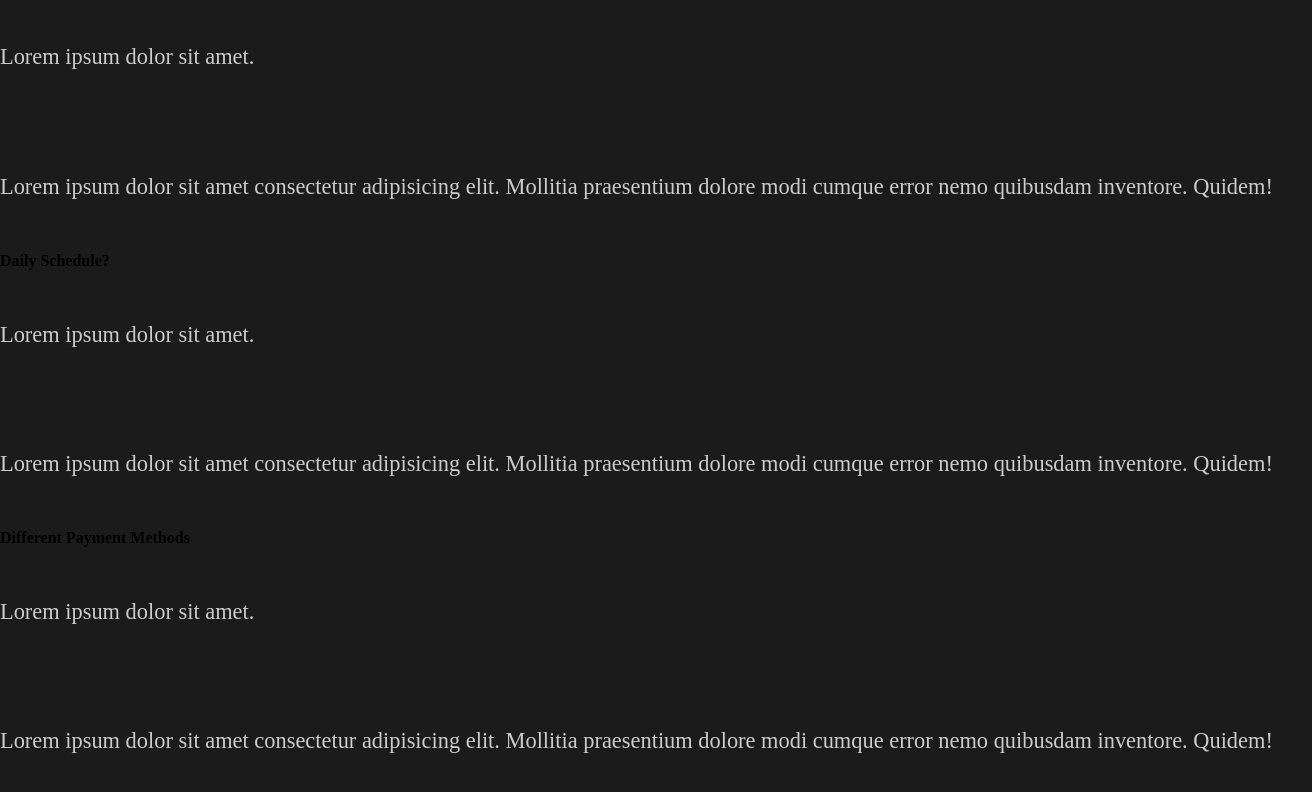
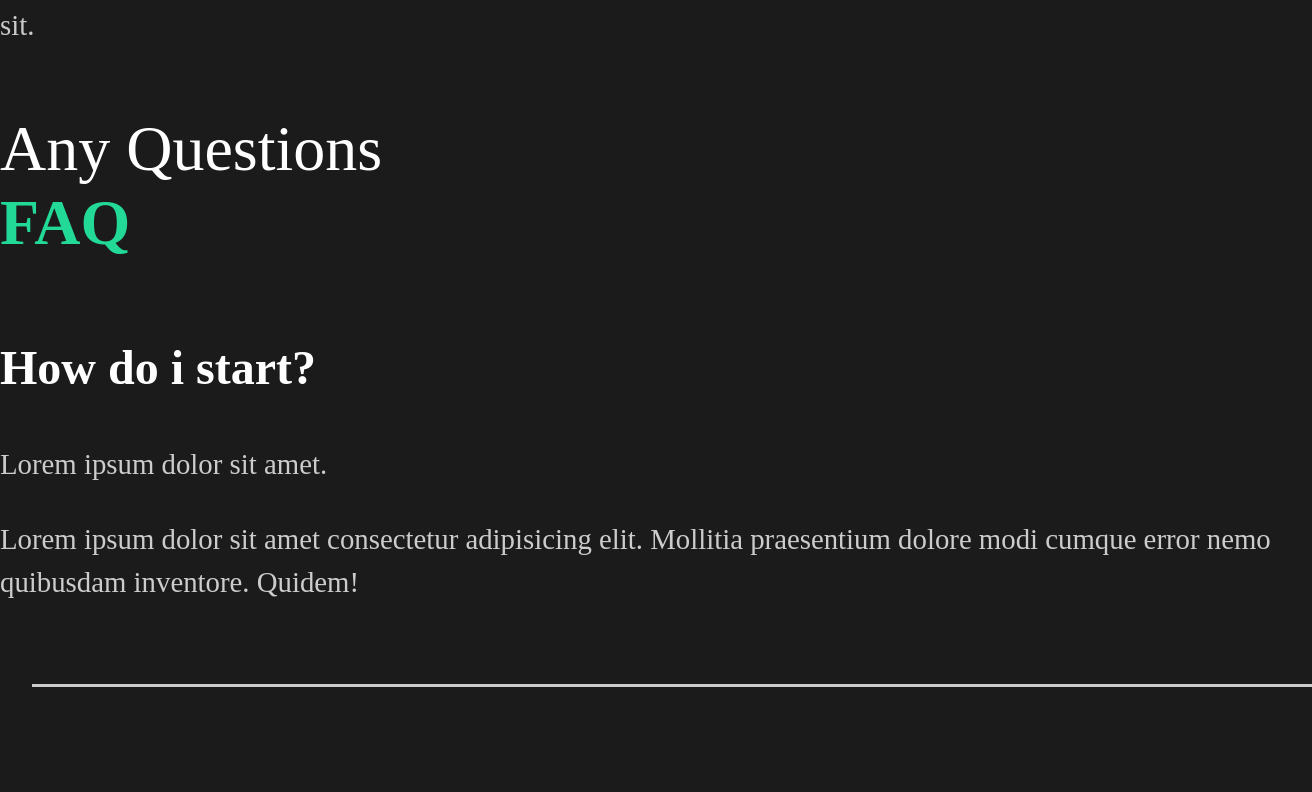
Before and after one commit to Damianos93/Capture, a React (Create React App) app: page / in a window 1280 px wide. Shown: the part 1708-2500 px from the top of the page, 1312 px wide, since content can reach past the window. Built offline with nearby package versions, Linux system fonts and the light colour scheme; a web font is replaced by a local one.

Commit message:
Faq styled

```diff
--- a/src/Components/FaqSection.jsx
+++ b/src/Components/FaqSection.jsx
@@ -1,8 +1,11 @@
 import React from "react";
+import styled from "styled-components";
+import { About } from "../styles";
+
 
 function Faqsection(props) {
   return (
-    <div className="Faq">
+    <Faq>
       <h2>
         Any Questions <span>FAQ</span>
       </h2>
@@ -16,6 +19,7 @@
             Quidem!
           </p>
         </div>
+        <div className="faq-line"></div>
       </div>
       <div className="question">
         <h4>Daily Schedule?</h4>
@@ -27,6 +31,7 @@
             Quidem!
           </p>
         </div>
+        <div className="faq-line"></div>
       </div>
       <div className="question">
         <h4>Different Payment Methods</h4>
@@ -38,6 +43,7 @@
             Quidem!
           </p>
         </div>
+        <div className="faq-line"></div>
       </div>
       <div className="question">
         <h4>What product do you offer?</h4>
@@ -49,9 +55,37 @@
             Quidem!
           </p>
         </div>
+        <div className="faq-line"></div>
       </div>
-    </div>
+    </Faq>
   );
 }
 
+const Faq=styled(About)`
+display:block;
+span{
+  display:block;
+}
+h2{
+  padding-bottom:2rem;
+  font-weight:lighter;
+}
+.faq-line{
+  background:#cccccc;
+  height:0.2rem;
+  margin:2rem;
+  width:100%
+}
+.question{
+  padding:3rem 0rem;
+  cursor:pointer;
+}
+.answer{
+  padding:2rem 0rem;
+  p{
+    padding:1rem 0rem;
+  }
+}
+`
+
 export default Faqsection;
--- a/src/Components/GlobalStyle.jsx
+++ b/src/Components/GlobalStyle.jsx
@@ -8,7 +8,9 @@
 }
 body {
     background:#1b1b1b;
-    font-family: 'Scheherazade', serif;}
+    font-family: 'Scheherazade', serif;
+
+    }
 button{
     font-weight:bold;
     font-size:1.1rem;
@@ -34,11 +36,12 @@
     p{
         padding:3rem 0rem;
         color:#ccc;
-        font-size:1.4rem;
+        font-size:1.8rem;
         line-height:150%;
     }
     h4{
         font-weight:bold;
+        font-size:3rem;
             }
             span{
                 font-weight:bold;
```
Also changed, not shown: 1 other file (tests, documents, lock files or other folders).
